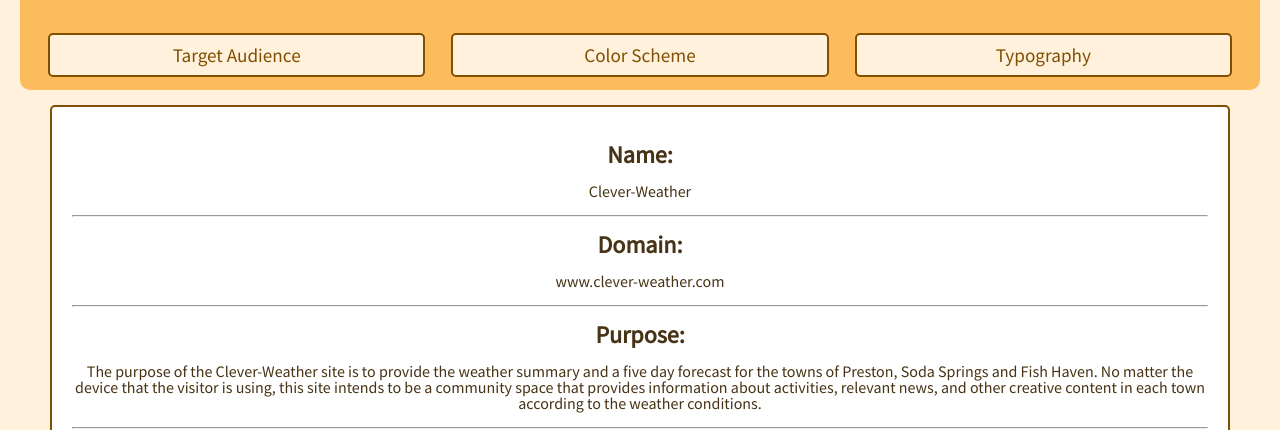
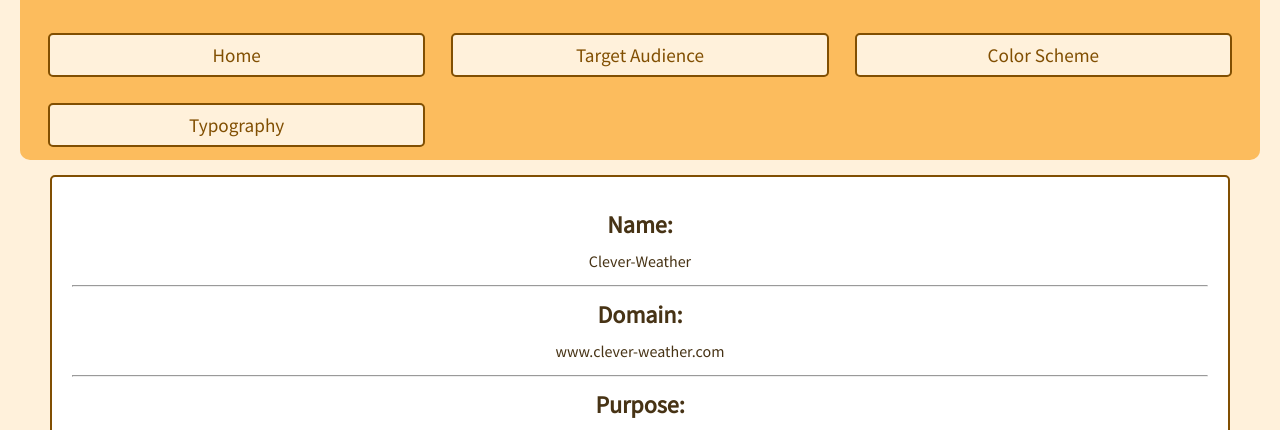
Before and after one commit to BelChaparro/BelChaparro.github.io, a plain HTML site: page lesson2/index.html in a window 1280 px wide. Shown: the part 101-531 px from the top of the page. Drawn offline with Linux system fonts and the light colour scheme.

Commit message:
added home link in nav

```diff
--- a/lesson2/index.html
+++ b/lesson2/index.html
@@ -27,7 +27,7 @@
         <h1>Website Planning Document</h1>
         <nav>
             <ul>
-                <!-- <li><a href="index.html">Home</a></li> -->
+                <li><a href="index.html">Home</a></li>
                 <li><a href="target-audience.html">Target Audience</a></li>
                 <li><a href="color-scheme.html">Color Scheme</a></li>
                 <li><a href="typography.html">Typography</a></li>
```
